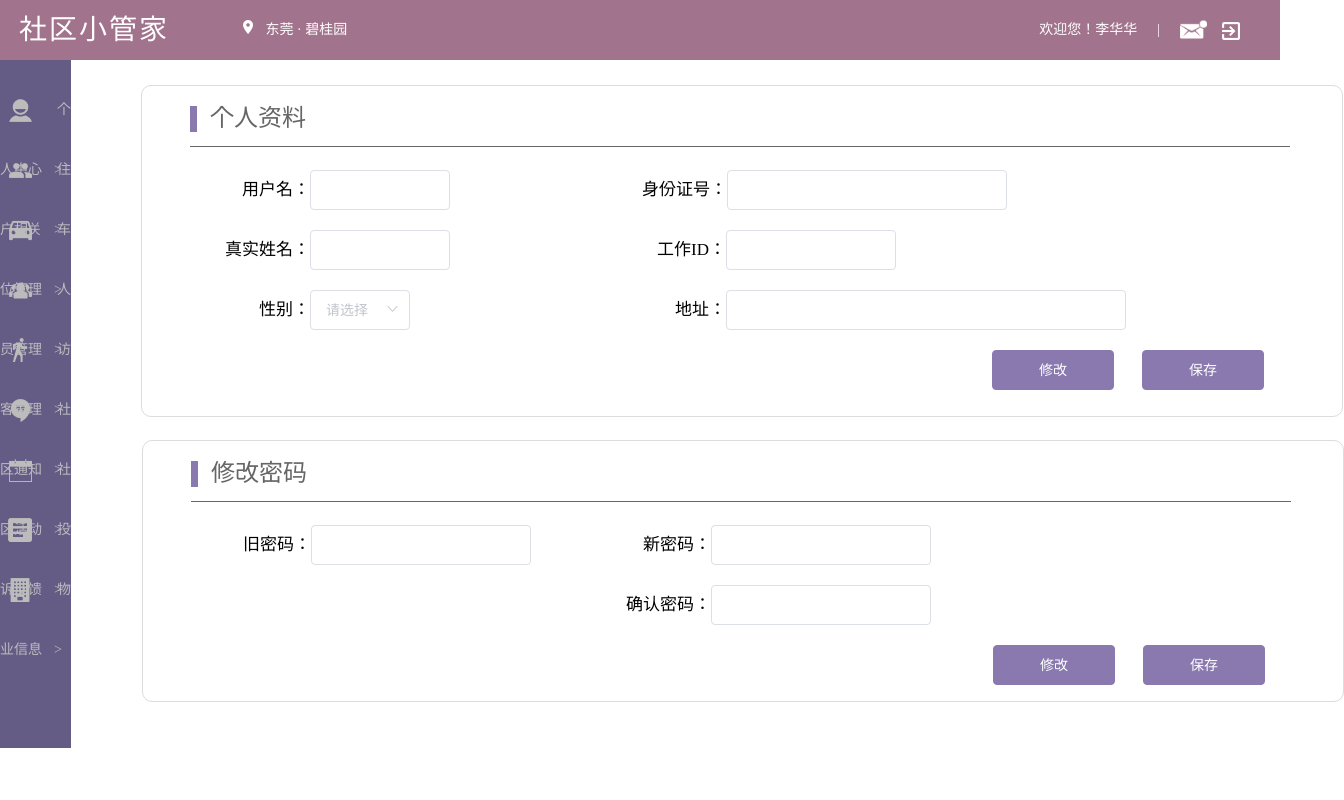
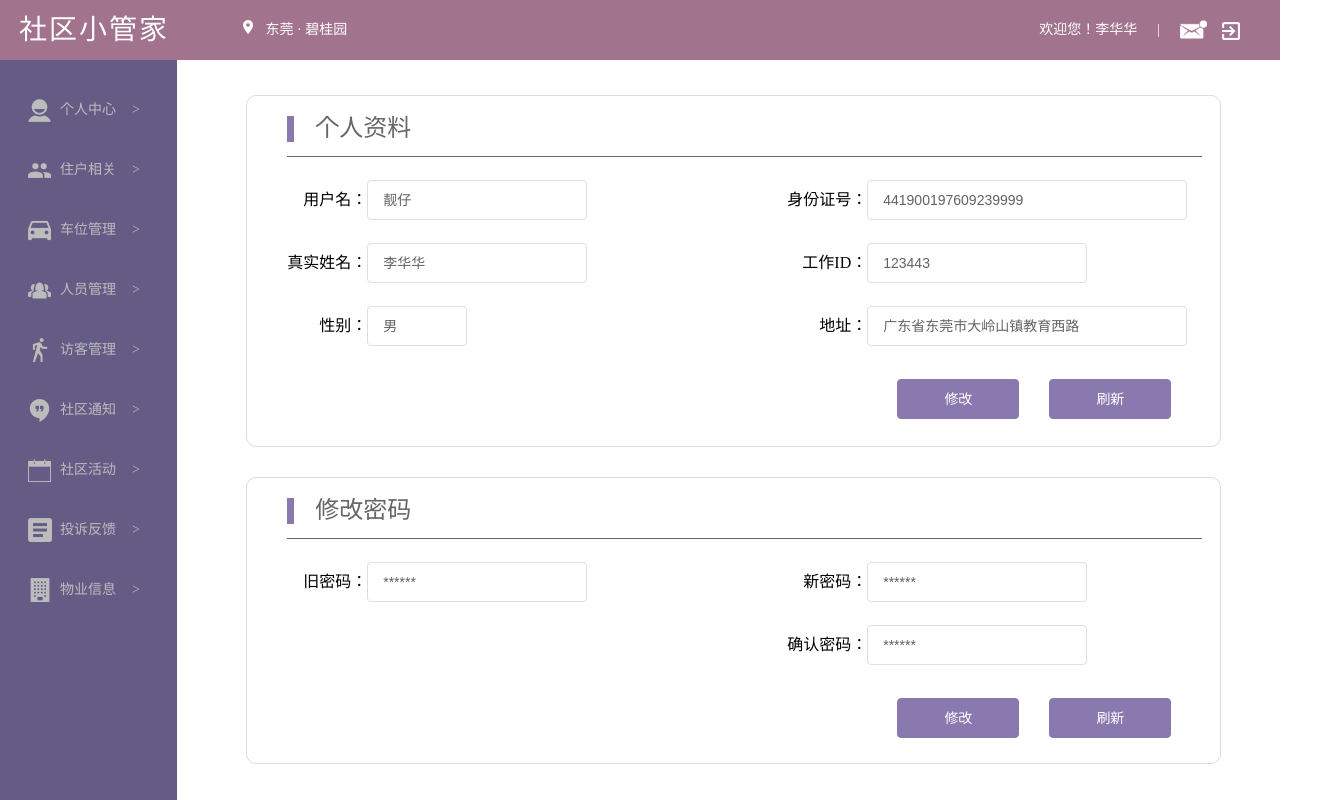
Before and after one commit to WritingCode6/CommunityManagementSystem-frontend, a Vue app: page /index/personal in a window 1280 px wide. Shown: the top 800 px of the page, 1344 px wide, since content can reach past the window. Built offline with nearby package versions, Linux system fonts and the light colour scheme.

Commit message:
完善个人中心页面
等候与后台对接

```diff
--- a/src/views/index.vue
+++ b/src/views/index.vue
@@ -159,6 +159,7 @@ export default {
 }
 .nav {
   width: 180px;
+  /*width: 30%;*/
   background: #645c84;
   /* 取消浮动 */
   /*float: left;*/
@@ -176,7 +177,7 @@ export default {
   vertical-align: top;
 }
 .arrows {
-  margin-left: 12px;
+  margin-left: 16px;
 }
 .personal,
 .user,
@@ -237,7 +238,7 @@ export default {
 .activity_word,
 .feedback_word,
 .property_word {
-  margin-left: 57px;
+  margin-left: 60px;
 }
 /* hover状态的变色处理 */
 .personal:hover {
@@ -341,7 +342,8 @@ export default {
 }*/
 /* 更换布局后的子组件展示样式 */
 .right_part {
-  width: 100%;
+  width: calc(99% - 180px);
+  /*width: 100%;*/
   height: 100%;
   margin: 15px;
 }
--- a/src/views/personal/personal.vue
+++ b/src/views/personal/personal.vue
@@ -1,65 +1,135 @@
 <template>
   <div id="personal">
-    <div id="info">
+      <div class="info">
+        <div v-show="onlyReadInfo">
           <h3>个人资料</h3>
-      <el-form :model="info" :rules="infoRules" ref="info" class="infoFrom" :show-message="false">
-        <el-form-item prop="userName" class="leftItem userName">
+          <el-form :model="userInfo" class="infoFrom">
+            <div class="form_left">
+              <el-form-item prop="userName" class="userName">
                 <label>用户名：</label>
-          <el-input v-model="info.userName" class="input">{{ userName }}</el-input>
+                <el-input v-model="userInfo.userName" class="input" readonly></el-input>
               </el-form-item>
-        <el-form-item prop="name" class="leftItem name">
+              <el-form-item prop="name" class="name">
                 <label>真实姓名：</label>
-          <el-input v-model="info.name" class="input"></el-input>
+                <el-input v-model="userInfo.name" class="input" readonly></el-input>
               </el-form-item>
-        <el-form-item prop="sex" class="leftItem sex">
+              <el-form-item prop="sex" class="sex">
                 <label>性别：</label>
-          <el-select v-model="info.sex" class="select">
-            <el-option label="男" value="man"></el-option>
-            <el-option label="女" value="woman"></el-option>
+                <el-input v-model="userInfo.sex" class="select" readonly></el-input>
+              </el-form-item>
+            </div>
+            <div class="form_right">
+              <el-form-item prop="personalId" class="personalId">
+                <label>身份证号：</label>
+                <el-input v-model="userInfo.personalId" class="longInput input" readonly></el-input>
+              </el-form-item>
+              <el-form-item prop="workId" class="workId">
+                <label>工作ID：</label>
+                <el-input v-model="userInfo.workId" class="input" readonly></el-input>
+              </el-form-item>
+              <el-form-item prop="location" class="location">
+                <label>地址：</label>
+                <el-input v-model="userInfo.location" class="longInput input" readonly></el-input>
+              </el-form-item>
+            </div>
+          </el-form>
+          <div class="form_button">
+            <el-button type="primary" @click="readToWriteInfo">修改</el-button>
+            <el-button type="primary">刷新</el-button>
+          </div>
+        </div>
+        <div v-show="onlyWriteInfo">
+          <h3>个人资料</h3>
+          <el-form :model="userInfo" class="infoFrom">
+            <div class="form_left">
+              <el-form-item prop="userName" class="userName">
+                <label>用户名：</label>
+                <el-input v-model="userInfo.userName" class="input"></el-input>
+              </el-form-item>
+              <el-form-item prop="name" class="name">
+                <label>真实姓名：</label>
+                <el-input v-model="userInfo.name" class="input"></el-input>
+              </el-form-item>
+              <el-form-item prop="sex" class="sex">
+                <label>性别：</label>
+                <el-select v-model="userInfo.sex" class="select">
+                  <el-option label="男" value="0"></el-option>
+                  <el-option label="女" value="1"></el-option>
                 </el-select>
               </el-form-item>
-        <el-form-item prop="personalId" class="rightItem personalId">
+            </div>
+            <div class="form_right">
+              <el-form-item prop="personalId" class="personalId">
                 <label>身份证号：</label>
-          <el-input v-model="info.personalId" class="input"></el-input>
+                <el-input v-model="userInfo.personalId" class="longInput input"></el-input>
               </el-form-item>
-        <el-form-item prop="workId" class="rightItem workId">
+              <el-form-item prop="workId" class="workId">
                 <label>工作ID：</label>
-          <el-input v-model="info.workId" class="input"></el-input>
+                <el-input v-model="userInfo.workId" class="input"></el-input>
               </el-form-item>
-        <el-form-item prop="location" class="rightItem location">
+              <el-form-item prop="location" class="location">
                 <label>地址：</label>
-          <el-input v-model="info.location" class="input"></el-input>
+                <el-input v-model="userInfo.location" class="longInput input"></el-input>
               </el-form-item>
-        <el-form-item class="modifyButton">
-          <el-button type="primary" @click="submitForm('info')">修改</el-button>
-        </el-form-item>
-        <el-form-item class="saveButton">
-          <el-button type="primary" @click="submitForm('info')">保存</el-button>
-        </el-form-item>
+            </div>
           </el-form>
+          <div class="form_button">
+            <el-button type="primary" @click="writeToReadInfo">取消</el-button>
+            <el-button type="primary">保存</el-button>
           </div>
-    <div id="password">
+        </div>
+      </div>
+      <div class="password">
+        <div v-show="onlyReadPwd">
           <h3>修改密码</h3>
           <el-form class="passwordForm">
-        <el-form-item class="leftItem old">
+            <div class="form_left">
+              <el-form-item class="old">
                 <label>旧密码：</label>
-          <el-input type="password" class="input" @input="change($event)"></el-input>
+                <el-input v-model="passwordInfoRead.oldPwd" class="input" readonly></el-input>
               </el-form-item>
-        <el-form-item class="leftItem new">
+            </div>
+            <div class="form_right">
+              <el-form-item class="new">
                 <label>新密码：</label>
-          <el-input type="password" class="input"></el-input>
+                <el-input v-model="passwordInfoRead.newPwd" class="input" readonly></el-input>
               </el-form-item>
-        <el-form-item class="leftItem again">
+              <el-form-item class="again">
                 <label>确认密码：</label>
-          <el-input type="password" class="input"></el-input>
+                <el-input v-model="passwordInfoRead.againPwd" class="input" readonly></el-input>
               </el-form-item>
-        <el-form-item class="modifyButton">
-          <el-button type="primary">修改</el-button>
+            </div>
+          </el-form>
+          <div class="form_button">
+            <el-button type="primary" @click="readToWritePwd">修改</el-button>
+            <el-button type="primary">刷新</el-button>
+          </div>
+        </div>
+        <div v-show="onlyWritePwd">
+          <h3>修改密码</h3>
+          <el-form class="passwordForm">
+            <div class="form_left">
+              <el-form-item class="old">
+                <label>旧密码：</label>
+                <el-input v-model="passwordInfoWrite.oldPwd" class="input" show-password></el-input>
               </el-form-item>
-        <el-form-item class="saveButton">
+            </div>
+            <div class="form_right">
+              <el-form-item class="new">
+                <label>新密码：</label>
+                <el-input v-model="passwordInfoWrite.newPwd" class="input" show-password></el-input>
+              </el-form-item>
+              <el-form-item class="again">
+                <label>确认密码：</label>
+                <el-input v-model="passwordInfoWrite.againPwd" class="input" show-password></el-input>
+              </el-form-item>
+            </div>
+          </el-form>
+          <div class="form_button">
+            <el-button type="primary" @click="writeToReadPwd">取消</el-button>
             <el-button type="primary">保存</el-button>
-        </el-form-item>
-      </el-form>
+          </div>
+        </div>
       </div>
   </div>
 </template>
@@ -69,68 +139,88 @@ export default {
   name:"personal",
   data() {
     return {
-      e:'',
-      info: {
-        userName: "",
-        name: "",
-        sex: "",
-        personalId: "",
-        workId: "",
-        location: ""
-      },
-      infoRules: {
-        userName: [
-          { required: true, trigger: "blur" },
-          { min: 3, max: 5, message: "长度在 3 到 5 个字符", trigger: "blur" }
-        ],
-        name: [
-          { required: true, trigger: "blur" },
-          { min: 3, max: 5, message: "长度在 3 到 5 个字符", trigger: "blur" }
-        ],
-        sex: [{ required: true, trigger: "change" }],
-        personalId: [{ required: true, trigger: "blur" }],
-        workId: [{ required: true, trigger: "blur" }],
-        location: [{ required: true, trigger: "blur" }]
-      },
-      userName:"靓仔",
+      userInfo: {
+        userName: "靓仔",
         name: "李华华",
-      sex: "男",
+        sex: 0,
         personalId: "441900197609239999",
         workId: "123443",
         location: "广东省东莞市大岭山镇教育西路"
+      },
+      passwordInfoRead: {
+        oldPwd: '******',
+        newPwd: '******',
+        againPwd: '******'
+      },
+      passwordInfoWrite: {
+        oldPwd: '',
+        newPwd: '',
+        againPwd: ''
+      },
+      onlyReadInfo: true,
+      onlyReadPwd: true,
+      onlyWriteInfo: false,
+      onlyWritePwd: false
     };
   },
   methods: {
-    submitForm(formName) {
-      this.$refs[formName].validate(valid => {
-        if (valid) {
-          alert("submit!");
-        } else {
-          console.log("error submit!!");
-          return false;
+    //信息只读变为可修改
+    readToWriteInfo() {
+      this.onlyReadInfo = false;
+      this.onlyWriteInfo = true;
+    },
+    //密码只读变为可修改
+    readToWritePwd() {
+      this.onlyReadPwd = false;
+      this.onlyWritePwd = true;
+    },
+    //信息可修改变为只读
+    writeToReadInfo() {
+      this.onlyReadInfo = true;
+      this.onlyWriteInfo = false;
+      this.sexChange();
+    },
+    //密码可修改变为只读
+    writeToReadPwd() {
+      this.onlyReadPwd = true;
+      this.onlyWritePwd = false;
+    },
+    //性别转换，包括修改的转换和初渲染的转换
+    sexChange() {
+      if(this.userInfo.sex === 0 || this.userInfo.sex === '0')  this.userInfo.sex = '男';
+      else if(this.userInfo.sex === 1 || this.userInfo.sex === '1')  this.userInfo.sex = '女';
+      else this.userInfo.sex = '';
     }
-      });
   },
-    change(e){
-      this.$forceUpdate()
-    }
+  beforeMount() {
+    this.sexChange();
   }
 };
 </script>
 
 <style scoped>
 #personal {
-  margin-top: 10px;
-  width: 1200px;
-  height: 330px;
-  border: 1.2px solid #dcdcdc;
+  display: flex;
+  flex-direction: column;
+  align-items: center;
+}
+.info,
+.password{
+  margin-top: 20px;
+  width: 100%;
+  height: 350px;
+  border: 1px solid #dcdcdc;
+  border-radius: 10px;
   position: relative;
   left: 55px;
-  border-radius: 10px;
+}
+.password {
+  margin-top: 30px;
+  height: 285px;
 }
 h3 {
   font-size: 24px;
-  color: #666666;
+  color: #666;
   margin-left: 68px;
   margin-top: 20px;
 }
@@ -140,113 +230,57 @@ h3::before {
   height: 26px;
   background: #8a79af;
   position: absolute;
-  left: 48px;
+  left: 40px;
   z-index: 1;
 }
 h3::after {
   content: "";
-  width: 1100px;
-  height: 0.8px;
+  width: 94%;
+  /*width: 1100px;*/
+  height: 1px;
   background: #666666;
   position: absolute;
   top: 60px;
-  left: 48px;
+  left: 40px;
   z-index: 2;
 }
+.infoFrom,
+.passwordForm{
+  display: flex;
+}
+/* label固定宽度并右对齐，实现表单对齐 */
 label {
-  font-size: 17px;
+  font-size: 16px;
+  display: inline-block;
+  width: 80px;
+  text-align: right;
 }
-.leftItem,
-.rightItem {
-  position: absolute;
+.input {
+  width: 220px;
 }
-.userName {
-  margin-top: 40px;
-  margin-left: 100px;
+.select {
+  width: 100px;
 }
-.name {
-  margin-top: 100px;
-  margin-left: 83px;
+.longInput {
+  width: 320px;
 }
-.sex {
-  margin-top: 160px;
-  margin-left: 117px;
+.form_left,
+.form_right{
+  /* 参照h3::after的left位置40px */
+  margin: 40px 0 0 40px;
 }
-.personalId {
-  margin-top: 40px;
-  margin-left: 500px;
+.form_right {
+  margin-left: 200px;
 }
-.workId {
-  margin-top: 100px;
-  margin-left: 515px;
-}
-.location {
-  margin-top: 160px;
-  margin-left: 533px;
-}
-#personal .saveButton {
-  position: absolute;
-  margin-top: 220px;
-  margin-left: 1000px;
-}
-#personal .modifyButton {
-  position: absolute;
-  margin-top: 220px;
-  margin-left: 850px;
+.form_button {
+  float: right;
+  margin-right: 5%;
+  margin-top: 10px;
 }
 .el-button--primary {
   width: 122px;
   background: #8a79af;
   border-color: #8a79af;
-}
-.select {
-  width: 100px;
-}
-.input {
-  width: 140px;
-  height: 100px;
-}
-.personalId .input {
-  width: 280px;
-}
-.workId .input {
-  width: 170px;
-}
-.location .input {
-  width: 400px;
-}
-#password {
-  margin-top: 310px;
-  width: 1200px;
-  height: 260px;
-  border: 1.2px solid #dcdcdc;
-  position: relative;
-  left: 0px;
-  border-radius: 10px;
-}
-.old {
-  margin-top: 40px;
-  margin-left: 100px;
-}
-.new {
-  margin-top: 40px;
-  margin-left: 500px;
-}
-.again {
-  margin-top: 100px;
-  margin-left: 483px;
-}
-#password .input {
-  width: 220px;
-}
-#password .saveButton {
-  position: absolute;
-  margin-top: 160px;
-  margin-left: 1000px;
-}
-#password .modifyButton {
-  position: absolute;
-  margin-top: 160px;
-  margin-left: 850px;
+  margin-left: 30px;
 }
 </style>
```
Lines whose indentation alone changed are shown as unchanged.
